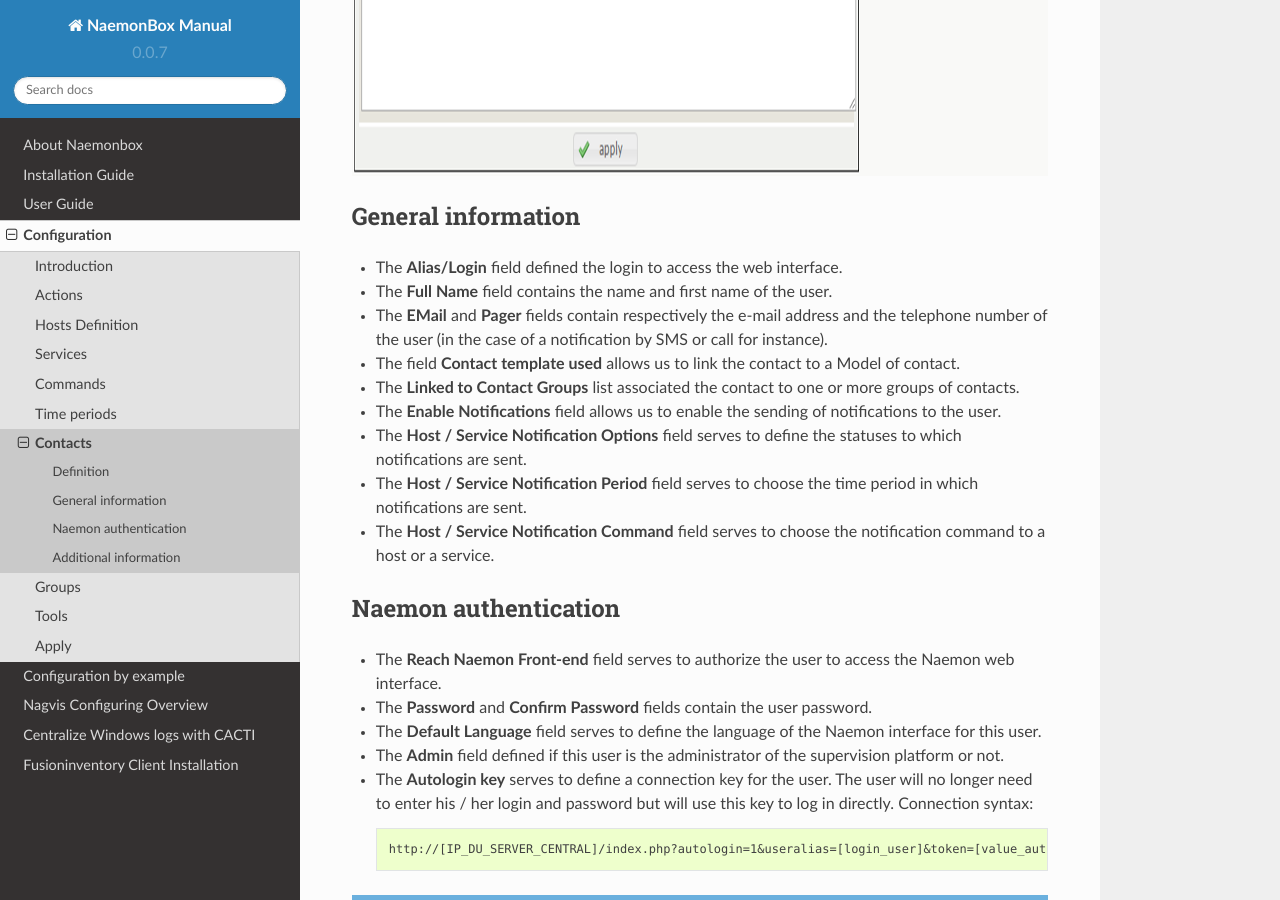
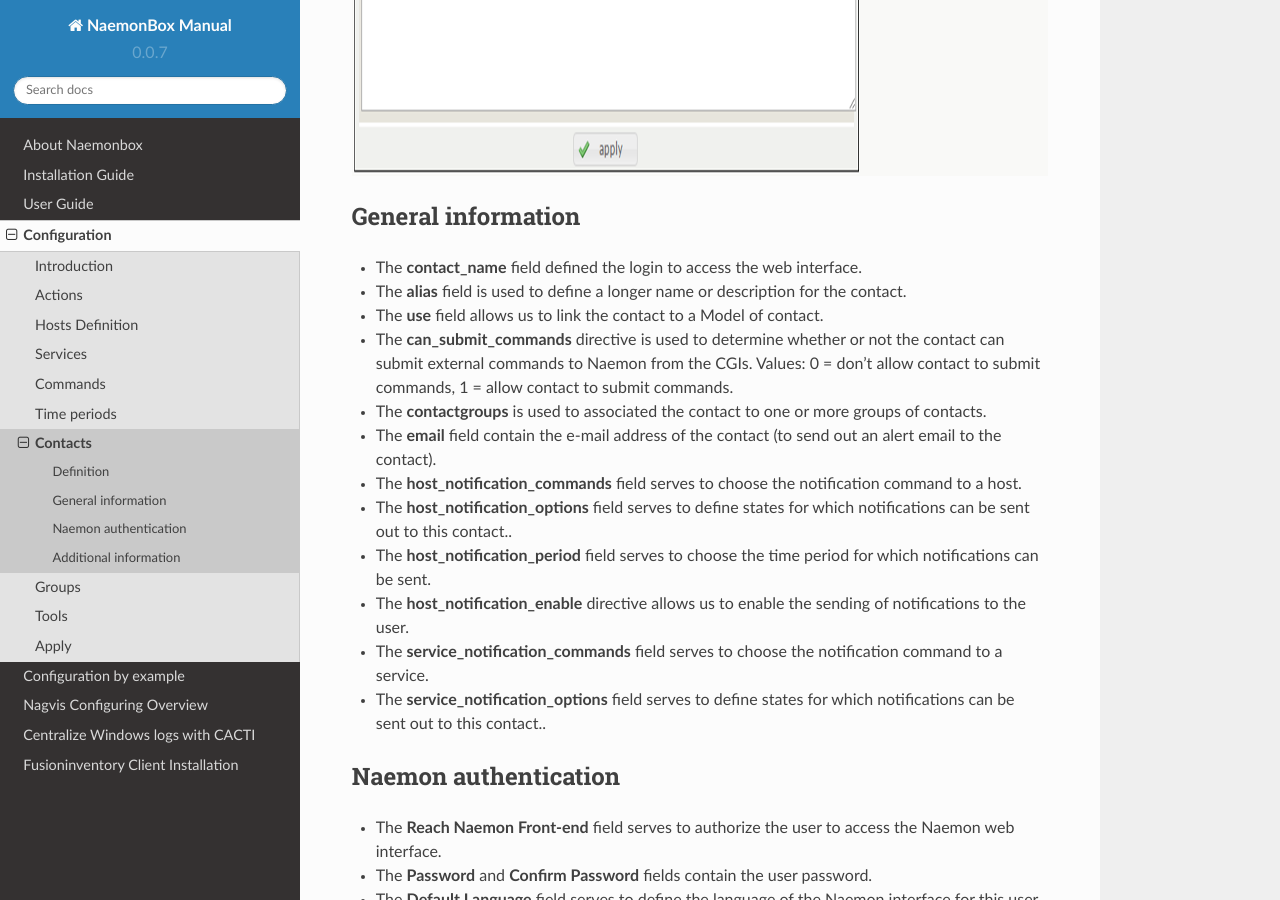
Before and after one commit to mgadi/naemonbox, a Sphinx documentation site: the page built from docs/source/04_Configuring_NaemonBox/configuration/07_contact.rst, in a window 1280 px wide and 900 px high, scrolled down 2897 px. Built offline with Sphinx 7.4.7 and the Read the Docs theme 2.0.0, drawn with Linux system fonts in a browser that asks for light colours; pages that are not in the unit, such as notebooks, are missing from menus.

Commit message:
Update 07_contact.rst

```diff
--- a/docs/source/04_Configuring_NaemonBox/configuration/07_contact.rst
+++ b/docs/source/04_Configuring_NaemonBox/configuration/07_contact.rst
@@ -29,15 +29,20 @@
 General information
 *******************
 
-* The **Alias/Login** field defined the login to access the web interface.
-* The **Full Name** field contains the name and first name of the user.
-* The **EMail** and **Pager** fields contain respectively the e-mail address and the telephone number of the user (in the case of a notification by SMS or call for instance).
-* The field **Contact template used** allows us to link the contact to a Model of contact.
-* The **Linked to Contact Groups** list associated the contact to one or more groups of contacts.
-* The **Enable Notifications** field allows us to enable the sending of notifications to the user.
-* The **Host / Service Notification Options** field serves to define the statuses to which notifications are sent.
-* The **Host / Service Notification Period** field serves to choose the time period in which notifications are sent.
-* The **Host / Service Notification Command** field serves to choose the notification command to a host or a service.
+* The **contact_name** field defined the login to access the web interface.
+* The **alias** field is used to define a longer name or description for the contact.
+* The **use** field allows us to link the contact to a Model of contact.
+* The **can_submit_commands** directive is used to determine whether or not the contact can submit external commands to Naemon from the CGIs. Values: 0 = don't allow contact to submit commands, 1 = allow contact to submit commands.
+* The **contactgroups** is used to associated the contact to one or more groups of contacts.
+* The **email** field contain the e-mail address of the contact (to send out an alert email to the contact).
+* The **host_notification_commands** field serves to choose the notification command to a host.
+* The **host_notification_options** field serves to define states for which notifications can be sent out to this contact..
+* The **host_notification_period** field serves to choose the time period for which notifications can be sent.
+* The **host_notification_enable** directive allows us to enable the sending of notifications to the user.
+* The **service_notification_commands** field serves to choose the notification command to a service.
+* The **service_notification_options** field serves to define states for which notifications can be sent out to this contact..
+
+
 
 ***********************
 Naemon authentication
```
